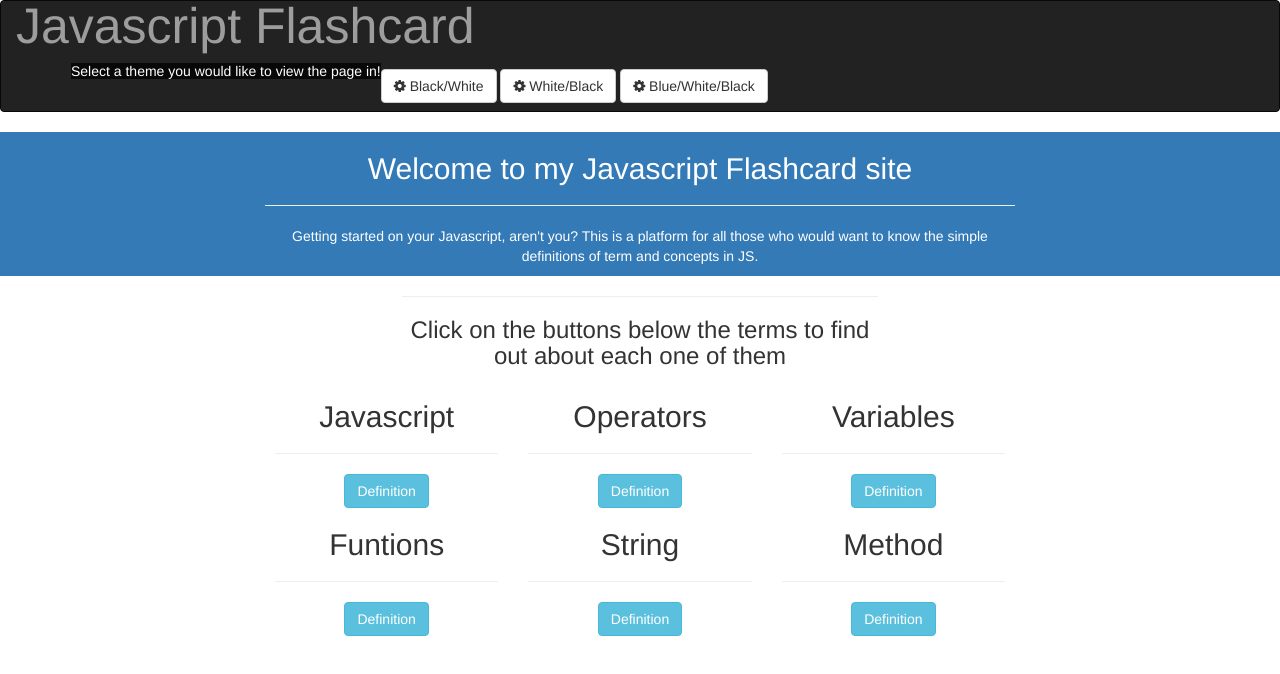
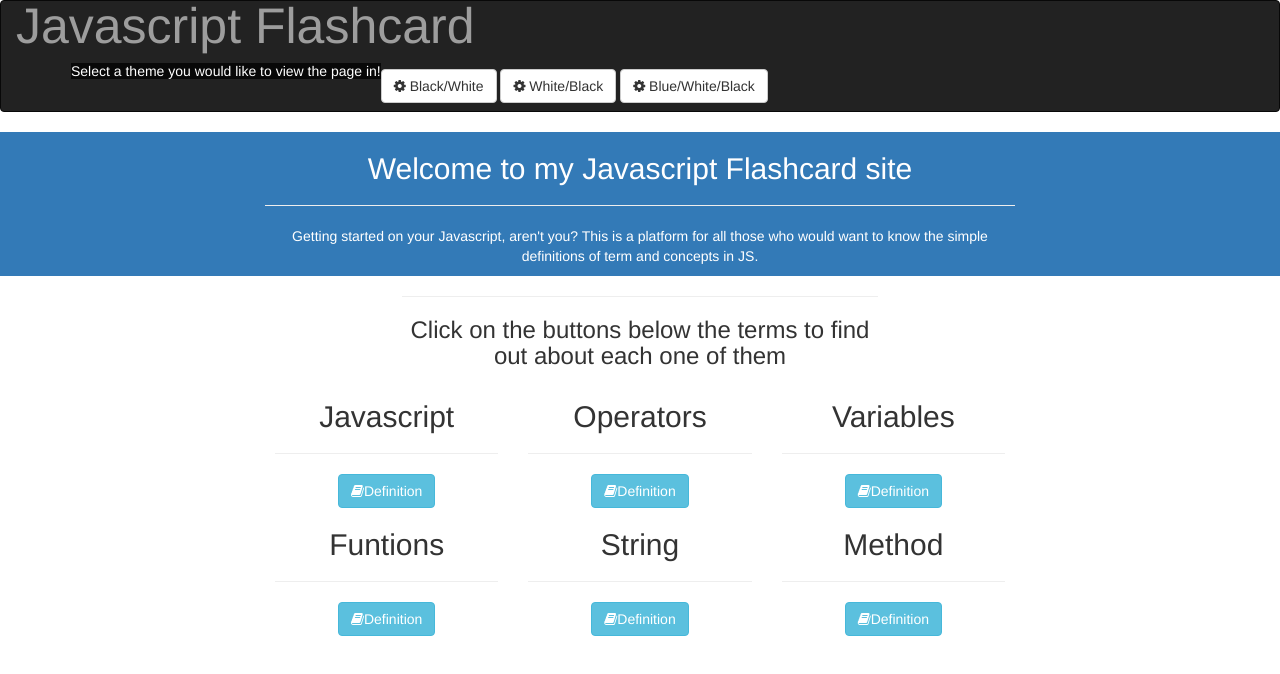
Before and after one commit to kurosakiaduma/flashcard, a plain HTML site: page index.html in a window 1280 px wide. Drawn offline with nearby package versions, Linux system fonts and the light colour scheme.

Commit message:
add icons to the page

```diff
--- a/index.html
+++ b/index.html
@@ -76,7 +76,7 @@ Blue/White/Black
                     <h2 class="section-heading">Javascript</h2>
                     <hr class="light">
                     <!-- Trigger the modal with a button -->
-                    <button type="button" class="btn btn-info btn-md" data-toggle="modal" data-target="#modal1">Definition</button>
+                    <button type="button" class="btn btn-info btn-md" data-toggle="modal" data-target="#modal1"><i class="fa fa-book"></i>Definition</button>
 
                     <!-- Modal -->
                     <div class="modal fade" id="modal1" role="dialog">
@@ -107,7 +107,7 @@ Blue/White/Black
                     <h2 class="section-heading">Operators</h2>
                     <hr class="light">
                     <!-- Trigger the modal with a button -->
-                    <button type="button" class="btn btn-info btn-md" data-toggle="modal" data-target="#modal2">Definition</button>
+                    <button type="button" class="btn btn-info btn-md" data-toggle="modal" data-target="#modal2"><i class="fa fa-book"></i>Definition</button>
 
                     <!-- Modal -->
                     <div class="modal fade" id="modal2" role="dialog">
@@ -144,7 +144,7 @@ Blue/White/Black
                     <h2 class="section-heading">Variables</h2>
                     <hr class="light">
                     <!-- Trigger the modal with a button -->
-                    <button type="button" class="btn btn-info btn-md" data-toggle="modal" data-target="#modal3">Definition</button>
+                    <button type="button" class="btn btn-info btn-md" data-toggle="modal" data-target="#modal3"><i class="fa fa-book"></i>Definition</button>
 
                     <!-- Modal -->
                     <div class="modal fade" id="modal3" role="dialog">
@@ -174,7 +174,7 @@ Blue/White/Black
                     <h2 class="section-heading">Funtions</h2>
                     <hr class="light">
                     <!-- Trigger the modal with a button -->
-                    <button type="button" class="btn btn-info btn-md" data-toggle="modal" data-target="#modal4">Definition</button>
+                    <button type="button" class="btn btn-info btn-md" data-toggle="modal" data-target="#modal4"><i class="fa fa-book"></i>Definition</button>
 
                     <!-- Modal -->
                     <div class="modal fade" id="modal4" role="dialog">
@@ -204,8 +204,7 @@ Blue/White/Black
                     <h2 class="section-heading">String</h2>
                     <hr class="light">
                     <!-- Trigger the modal with a button -->
-                    <button type="button" class="btn btn-info btn-md" data-toggle="modal" data-target="#modal5">Definition</button>
-
+                    <button type="button" class="btn btn-info btn-md" data-toggle="modal" data-target="#modal5"><i class="fa fa-book"></i>Definition</button>
                     <!-- Modal -->
                     <div class="modal fade" id="modal5" role="dialog">
                         <div class="modal-dialog">
@@ -235,8 +234,7 @@ Blue/White/Black
                     <h2 class="section-heading">Method</h2>
                     <hr class="light">
                     <!-- Trigger the modal with a button -->
-                    <button type="button" class="btn btn-info btn-md" data-toggle="modal" data-target="#modal6">Definition</button>
-
+                    <button type="button" class="btn btn-info btn-md" data-toggle="modal" data-target="#modal6"><i class="fa fa-book"></i>Definition</button>
                     <!-- Modal -->
                     <div class="modal fade" id="modal6" role="dialog">
                         <div class="modal-dialog">
```
